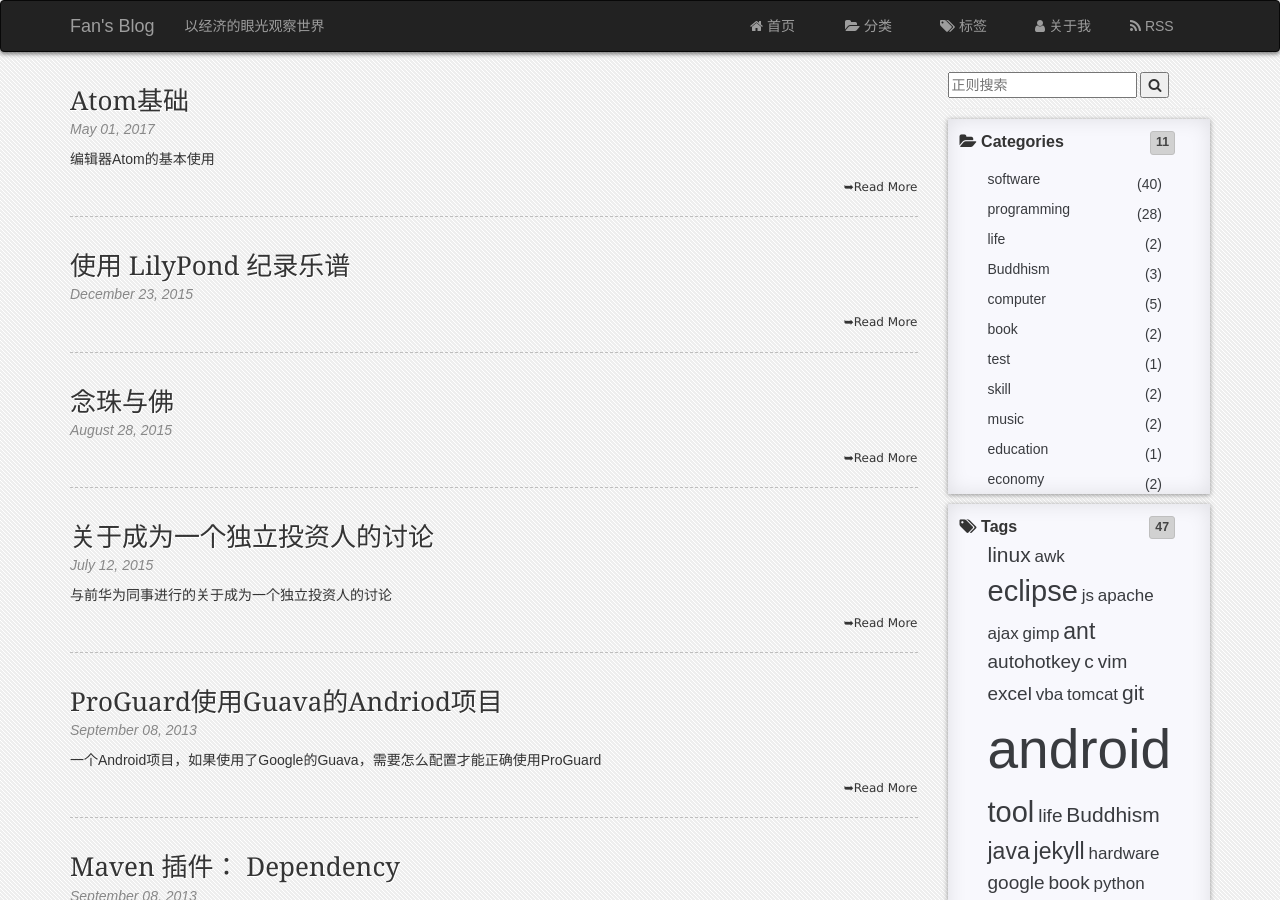
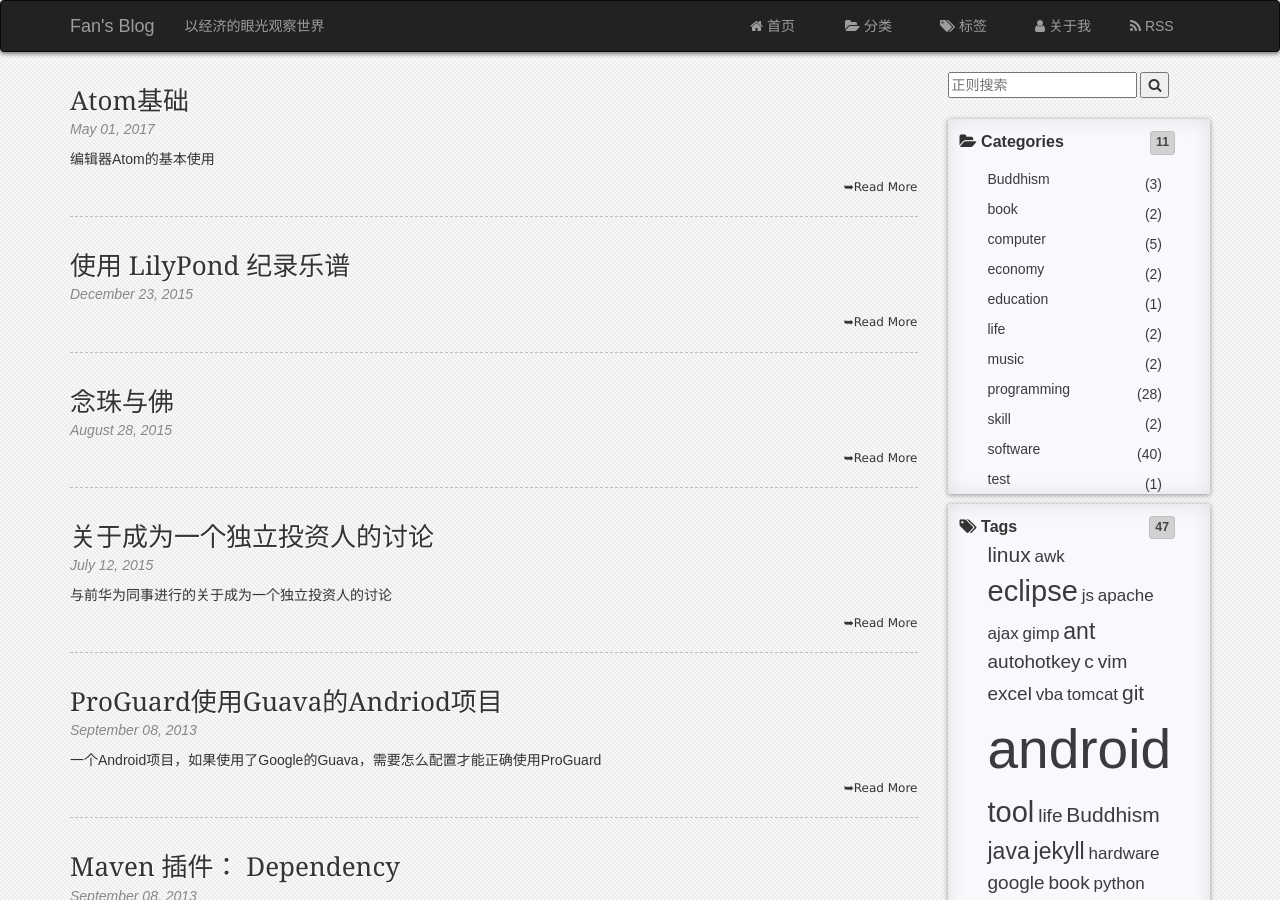
Before and after one commit to fanhongtao/fanhongtao.github.com, a Jekyll site: the page built from index.html, in a window 1280 px wide and 900 px high. Built offline with Jekyll 4.4.1, drawn with Linux system fonts in a browser that asks for light colours; nearby versions of some CDN libraries; the list of posts is cut into pages by our own code.

Commit message:
Fix: 修改 Categories 排序错误

```diff
--- a/index.html
+++ b/index.html
@@ -41,7 +41,8 @@ layout: default
         <div class="sidebar-title"> <i class="fa fa-folder-open"></i>  <a href="{{ site.BASE_PATH }}/{{ site.categories_path }}"> Categories </a><span title="分类总数">{{ site.categories | size }}</span> </div>
         <div class="category">
             <ul>
-                {% for cat in site.categories order:ascending %}
+                {% assign categories = site.categories | sort %}
+                {% for cat in categories %}
                     <li><a href="{{ site.BASE_PATH }}/{{ site.categories_path }}#{{ cat[0] }}">{{ cat[0] }}<span>({{ cat[1].size }})</span></a></li>
                 {% endfor %}
             </ul>
```
